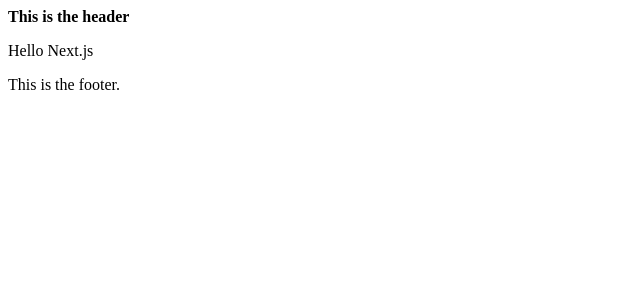
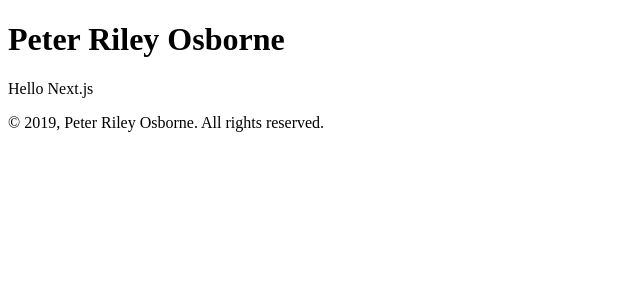
Before and after one commit to prosborne/static-prosborne, a Next.js app: page / in a window 1280 px wide. Shown: the top 300 px of the page, without its empty margins (0-640 px from the left). Built offline with nearby package versions, Linux system fonts and the light colour scheme.

Commit message:
cli updating files and getting cli training set up

```diff
--- a/components/Footer.js
+++ b/components/Footer.js
@@ -4,7 +4,7 @@ class Footer extends Component {
     render() {
         return (
             <div>
-                This is the footer.
+                &copy; 2019, Peter Riley Osborne. All rights reserved.
             </div>
         );
     }
--- a/components/Header.js
+++ b/components/Header.js
@@ -4,7 +4,7 @@ class Header extends Component {
     render() {
         return (
             <div>
-                <strong>This is the header</strong>
+                <h1>Peter Riley Osborne</h1>
             </div>
         );
     }
--- a/components/Meta.js
+++ b/components/Meta.js
@@ -3,7 +3,7 @@ import Head from 'next/head'
 export default () =>
   <div>
     <Head>
-      <title>My page title</title>
+      <title>Peter Riley Osborne | Developer + Musician | Eugene, Oregon</title>
       <meta name="viewport" content="initial-scale=1.0, width=device-width" />
     </Head>
   </div>
```
Also changed, not shown: 1 other file (tests, documents, lock files or other folders).
